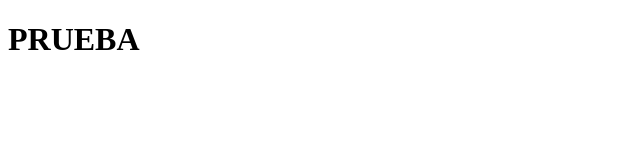
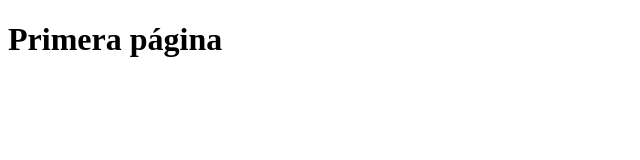
Before and after one commit to danielbq0802/prueba-git, a plain HTML site: page index.html in a window 1280 px wide. Shown: the whole page, without its empty margins (0-640 px from the left). Drawn offline with Linux system fonts and the light colour scheme.

Commit message:
Segundo commit ,se cambio el h1

```diff
--- a/index.html
+++ b/index.html
@@ -4,6 +4,6 @@
 	<title>PRUEBA GIT</title>
 </head>
 <body>
-	<h1>PRUEBA </h1>
+	<h1>Primera página</h1>
 </body>
 </html>
```
